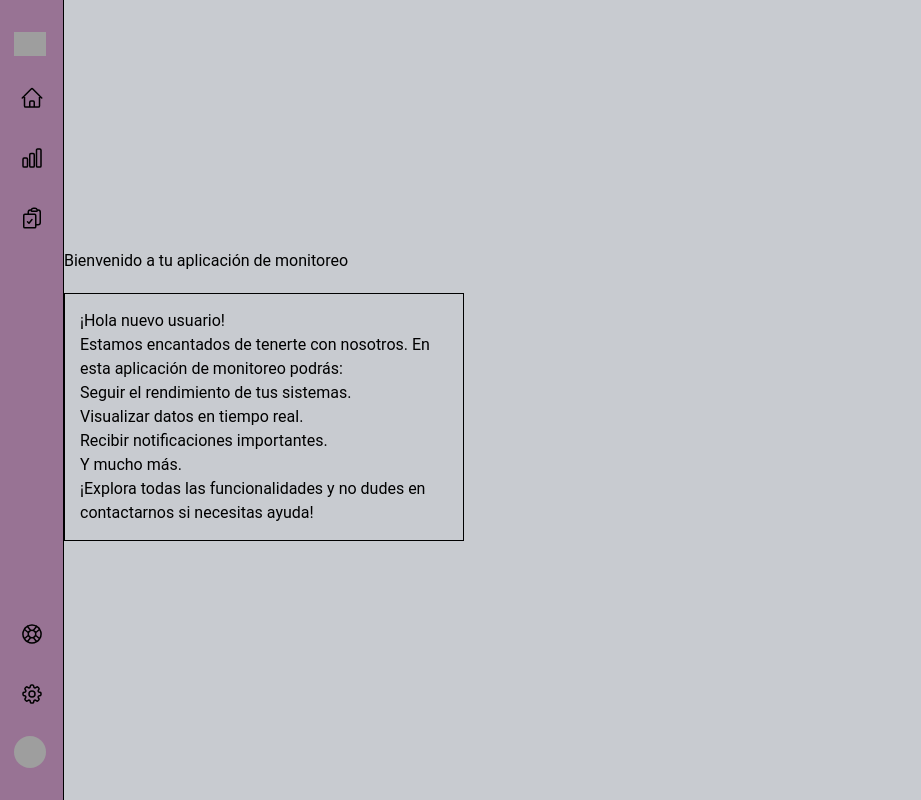
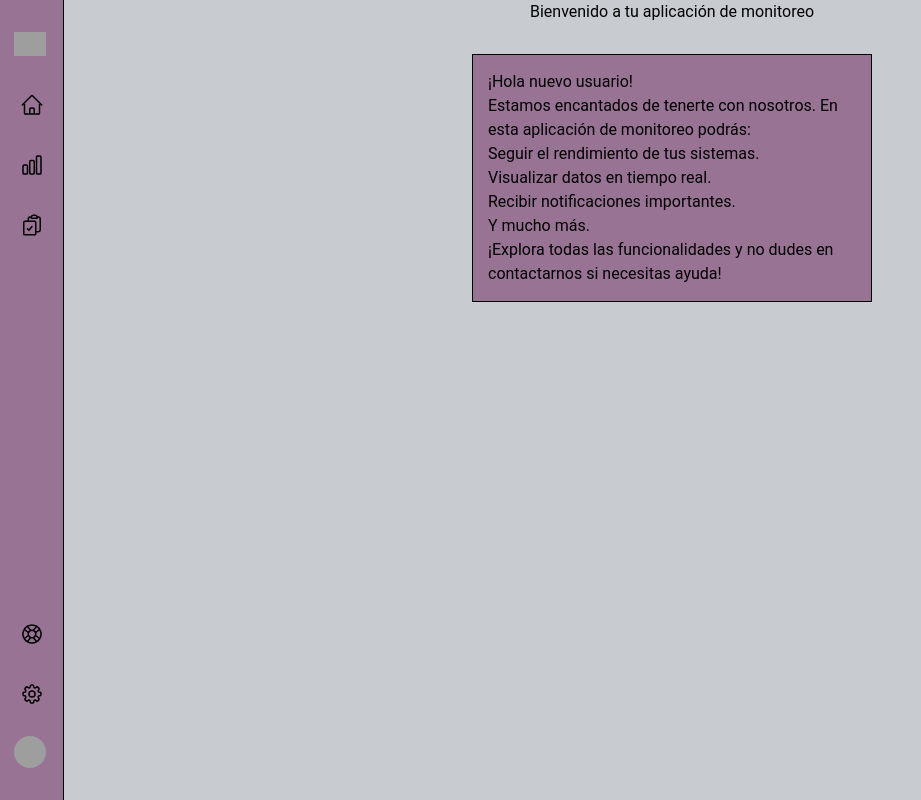
Before and after one commit to ConstruccionSoftware2024/Construccion-de-Software-2024-1, a Vue app: page /Home in a window 1280 px wide. Shown: the whole page, without its empty margins (0-921 px from the left). Built offline with nearby package versions, Linux system fonts and the light colour scheme; grey boxes are pictures that could not be loaded.

Commit message:
algunos comentarios y colores para dark mode, actualización final

```diff
--- a/package.json
+++ b/package.json
@@ -14,6 +14,7 @@
   "dependencies": {
     "@headlessui/vue": "^1.7.22",
     "@heroicons/vue": "^2.1.3",
+    "material-icons": "^1.13.12",
     "mongodb": "^6.7.0",
     "vue": "^3.4.27",
     "vue-router": "^4.3.2",
--- a/src/App.vue
+++ b/src/App.vue
@@ -30,6 +30,7 @@ export default {
 
 .content {
   background-color: #c8cbd0;
+  /* DARK MODE background-color: #2F2F33; */
   display: flex;
   align-items: center;
   flex-grow: 1;
--- a/src/components/Navbar.vue
+++ b/src/components/Navbar.vue
@@ -3,16 +3,18 @@
     class="flex flex-col items-center w-16 h-screen py-8 overflow-y-auto border-r rtl:border-l rtl:border-r-0 dark:bg-gray-900 dark:border-gray-700 bg-navbar"
   >
     <nav class="flex flex-col flex-1 space-y-6">
-      <a href="#">
-        <img
-          class="w-auto h-6"
-          src="https://i.ibb.co/syHGH2Q/logo-M-removebg-preview-1.png"
-          alt=""
-        />
+      <a href="/Home">
+        <button>
+          <img
+            class="w-auto h-6"
+            src="https://i.ibb.co/syHGH2Q/logo-M-removebg-preview-1.png"
+            alt=""
+          />
+        </button>
       </a>
 
       <a
-        href="#"
+        href="/Home"
         class="p-1.5 text-gray-700 focus:outline-nones transition-colors duration-200 rounded-lg dark:text-gray-200 dark:hover:bg-gray-800 hover:bg-gray-100"
       >
         <svg
@@ -32,9 +34,12 @@
       </a>
 
       <a
-        href="#"
+        href="/PagesHistory"
         class="p-1.5 text-gray-700 focus:outline-nones transition-colors duration-200 rounded-lg dark:text-gray-200 dark:hover:bg-gray-800 hover:bg-gray-100"
       >
+        <img />
+
+        <img />
         <svg
           xmlns="http://www.w3.org/2000/svg"
           fill="none"
@@ -118,7 +123,7 @@
         </svg>
       </a>
 
-      <a href="#">
+      <a href="/Perfil">
         <img
           class="object-cover w-8 h-8 rounded-full"
           src="https://images.unsplash.com/photo-1570295999919-56ceb5ecca61?ixlib=rb-4.0.3&ixid=MnwxMjA3fDB8MHxwaG90by1wYWdlfHx8fGVufDB8fHx8&auto=format&fit=facearea&facepad=4&w=880&h=880&q=100"
--- a/src/router/index.js
+++ b/src/router/index.js
@@ -1,5 +1,5 @@
 import { createRouter, createWebHistory } from 'vue-router'
-
+import 'material-icons/iconfont/material-icons.css'
 const router = createRouter({
   history: createWebHistory(import.meta.env.BASE_URL),
   routes: [
@@ -26,6 +26,14 @@ const router = createRouter({
       // this generates a separate chunk (About.[hash].js) for this route
       // which is lazy-loaded when the route is visited.
       component: () => import('../views/PagesHistory.vue')
+    },
+    {
+      path: '/Perfil',
+      name: 'Perfil de Usuario',
+      // route level code-splitting
+      // this generates a separate chunk (About.[hash].js) for this route
+      // which is lazy-loaded when the route is visited.
+      component: () => import('../views/Perfil.vue')
     }
   ]
 })
--- a/src/views/Home.vue
+++ b/src/views/Home.vue
@@ -1,8 +1,8 @@
 <template>
-  <div class="Home">
-    <h2 class="title">Bienvenido a tu aplicación de monitoreo</h2>
-    <div>
-      <div class="card-container">
+  <div class="Home flex-1">
+    <div class="title">Bienvenido a tu aplicación de monitoreo</div>
+    <div class="content">
+      <div class="card-container bg-navbar">
         <p>¡Hola nuevo usuario!</p>
         <p>Estamos encantados de tenerte con nosotros. En esta aplicación de monitoreo podrás:</p>
         <ul>
@@ -18,16 +18,17 @@
 </template>
 
 <style>
+.Home {
+  display: flex;
+  flex-direction: column;
+  align-items: center;
+  height: 100vh; /* Esto hace que el contenedor ocupe el 100% de la altura de la ventana */
+}
+
 .title {
   margin-bottom: 20px;
 }
 
-.card {
-  border: 1px solid #ccc;
-  border-radius: 5px;
-  padding: 20px;
-  margin: 20px;
-}
 .card-container {
   border: 1px solid #000000;
   padding: 15px;
@@ -36,8 +37,4 @@
   max-width: 400px;
   text-align: left;
 }
-
-.card-body {
-  margin-top: 10px;
-}
 </style>
--- a/src/views/PagesHistory.vue
+++ b/src/views/PagesHistory.vue
@@ -2,7 +2,7 @@
   <div class="history">
     <h2>Historial de Páginas Visitadas</h2>
     <div class="card-container">
-      <div class="card" v-for="(student, index) in students" :key="index">
+      <div class="card bg-navbar" v-for="(student, index) in students" :key="index">
         <h3>Alumno: {{ index + 1 }}</h3>
         <p>Paginas visitadas:</p>
         <ul>
--- /dev/null
+++ b/src/views/Perfil.vue
@@ -0,0 +1,15 @@
+<template>
+  <div class="perfil">
+    <h1>Esta es la página para acceder al perfil</h1>
+  </div>
+</template>
+
+<style>
+@media (min-width: 1024px) {
+  .about {
+    min-height: 100vh;
+    display: flex;
+    align-items: center;
+  }
+}
+</style>
--- a/tailwind.config.js
+++ b/tailwind.config.js
@@ -7,7 +7,8 @@ export default {
     colors: {
       navbar: '#987394',
       header: '#987394',
-      cards: '#C2B6AD'
+      textoDM: '#F4F0F3',
+      cardDM: '#52463D'
     }
   },
   variants: {
```
Also changed, not shown: src/assets/history.svg (added), 1 other file (tests, documents, lock files or other folders).
